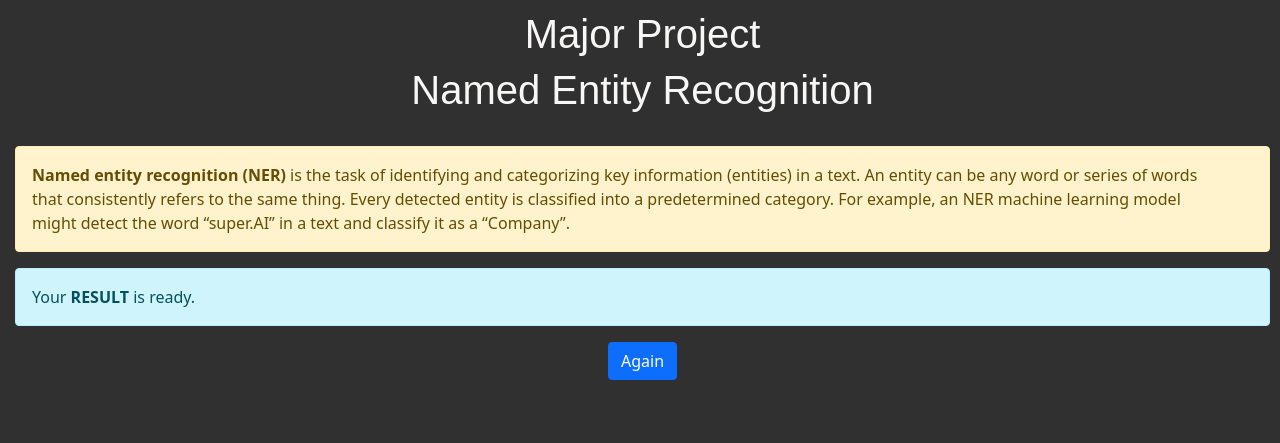
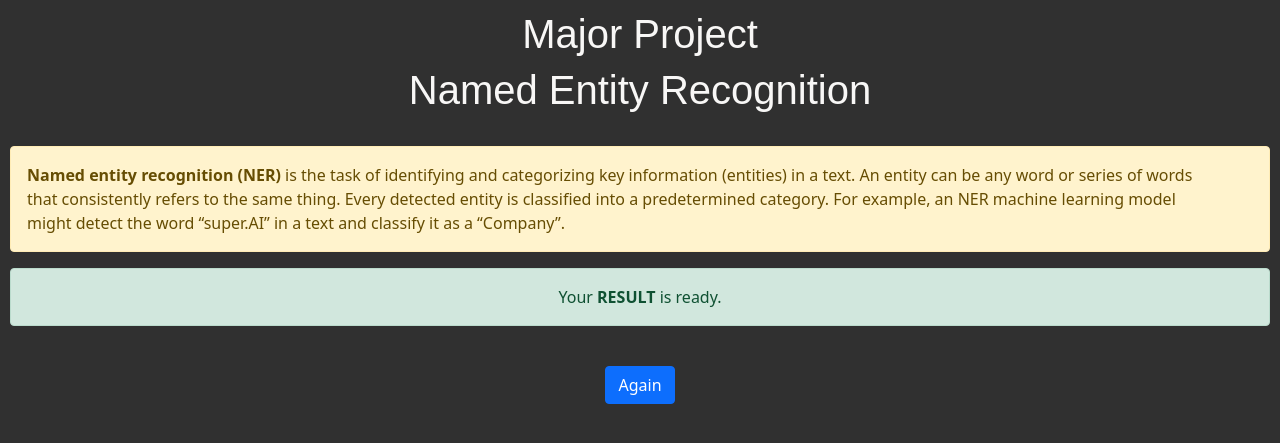
Before and after one commit to bhatiaharshit07/named-entity-recognition-django-webapp, a Django app: template NER/templates/result.html in a window 1280 px wide. Shown: the top 443 px of the page. Run offline with Django 3.2, Linux system fonts and the light colour scheme; the template is opened without the code that fills it, so the values that code supplies are empty.

Commit message:
updated result.html

```diff
--- a/NER/static/home.css
+++ b/NER/static/home.css
@@ -1,6 +1,6 @@
 body{
     background-color: #303030;
-    padding: 10px 10px 15px 15px;
+    padding: 10px;
     color: rgb(248, 247, 246);
 }
 h1{
--- a/NER/templates/home.html
+++ b/NER/templates/home.html
@@ -26,7 +26,7 @@
     <form action="{% url 'result' %}" id="usrform">
 
         <div class="input-group">
-            <textarea class="form-control" rows ="5" name="input_text" placeholder="Enter the text here..." required aria-label="With textarea"></textarea>
+            <textarea class="form-control" rows ="4" name="input_text" placeholder="Enter the text here..." required aria-label="With textarea"></textarea>
         </div>
         <br>
         <div class="text-center">
--- a/NER/templates/result.html
+++ b/NER/templates/result.html
@@ -18,12 +18,13 @@
     <div class="alert alert-warning alert-dismissible fade show" role="alert">
         <strong>Named entity recognition (NER)</strong> is the task of identifying and categorizing key information (entities) in a text. An entity can be any word or series of words that consistently refers to the same thing. Every detected entity is classified into a predetermined category. For example, an NER machine learning model might detect the word “super.AI” in a text and classify it as a “Company”.
     </div>
-    <div class="alert alert-info alert-dismissible fade show" role="alert">
+    <div class="alert alert-success show text-center" role="alert">
         Your <strong>RESULT</strong> is ready.
     </div>
     <div>
         {{content|safe}}
     </div>
+    <br>
     <div class="text-center">
         <a class="btn btn-primary" role="button" href="{% url 'home' %}">Again</a>
     </div>
```
